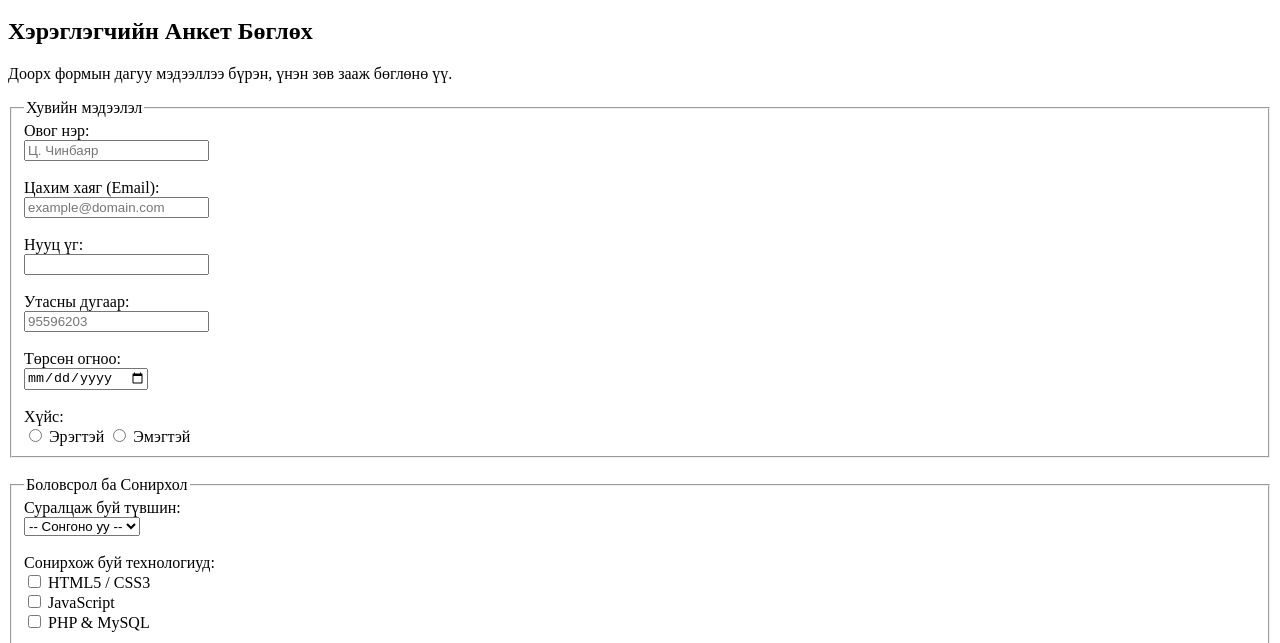
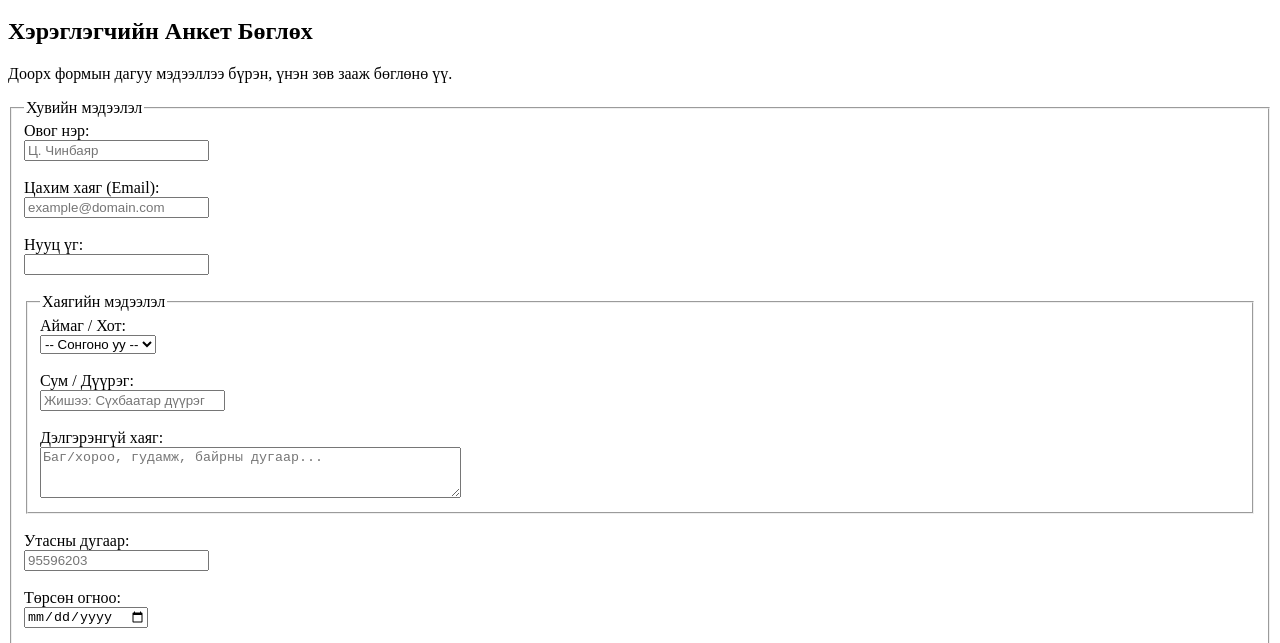
Before and after one commit to chinbayarch659-spec/web-development-lab, a plain HTML site: page lab02/index.html in a window 1280 px wide. Shown: the part 136-779 px from the top of the page. Drawn offline with Linux system fonts and the light colour scheme.

Commit message:
Add address fields to Lab 02 form

```diff
--- a/lab02/index.html
+++ b/lab02/index.html
@@ -39,6 +39,44 @@
 
             <label for="password">Нууц үг:</label><br>
             <input type="password" id="password" name="password" required minlength="6"><br><br>
+                      <!-- Хаягийн мэдээлэл -->
+          <fieldset>
+            <legend>Хаягийн мэдээлэл</legend>
+
+            <label for="aimag">Аймаг / Хот:</label><br>
+            <select id="aimag" name="aimag" required>
+              <option value="">-- Сонгоно уу --</option>
+              <option value="ulaanbaatar">Улаанбаатар</option>
+              <option value="arkhangai">Архангай</option>
+              <option value="bayan-ulgii">Баян-Өлгий</option>
+              <option value="bayankhongor">Баянхонгор</option>
+              <option value="bulgan">Булган</option>
+              <option value="govi-altai">Говь-Алтай</option>
+              <option value="govisumber">Говьсүмбэр</option>
+              <option value="darkhan-uul">Дархан-Уул</option>
+              <option value="dornogovi">Дорноговь</option>
+              <option value="dornod">Дорнод</option>
+              <option value="dundgovi">Дундговь</option>
+              <option value="zavkhan">Завхан</option>
+              <option value="orkhon">Орхон</option>
+              <option value="uvurkhangai">Өвөрхангай</option>
+              <option value="umnugovi">Өмнөговь</option>
+              <option value="sukhbaatar">Сүхбаатар</option>
+              <option value="selenge">Сэлэнгэ</option>
+              <option value="tuv">Төв</option>
+              <option value="uvs">Увс</option>
+              <option value="khovd">Ховд</option>
+              <option value="khuvsgul">Хөвсгөл</option>
+              <option value="khentii">Хэнтий</option>
+            </select><br><br>
+
+            <label for="sum">Сум / Дүүрэг:</label><br>
+            <input type="text" id="sum" name="sum" placeholder="Жишээ: Сүхбаатар дүүрэг" required minlength="2"><br><br>
+
+            <label for="address">Дэлгэрэнгүй хаяг:</label><br>
+            <textarea id="address" name="address" rows="3" cols="50" placeholder="Баг/хороо, гудамж, байрны дугаар..."></textarea><br>
+          </fieldset>
+          <br>
 
             <label for="phone">Утасны дугаар:</label><br>
             <input type="tel" id="phone" name="phone" pattern="[0-9]{8}" placeholder="95596203" required title="8 оронтой тоо оруулна уу"><br><br>
```
